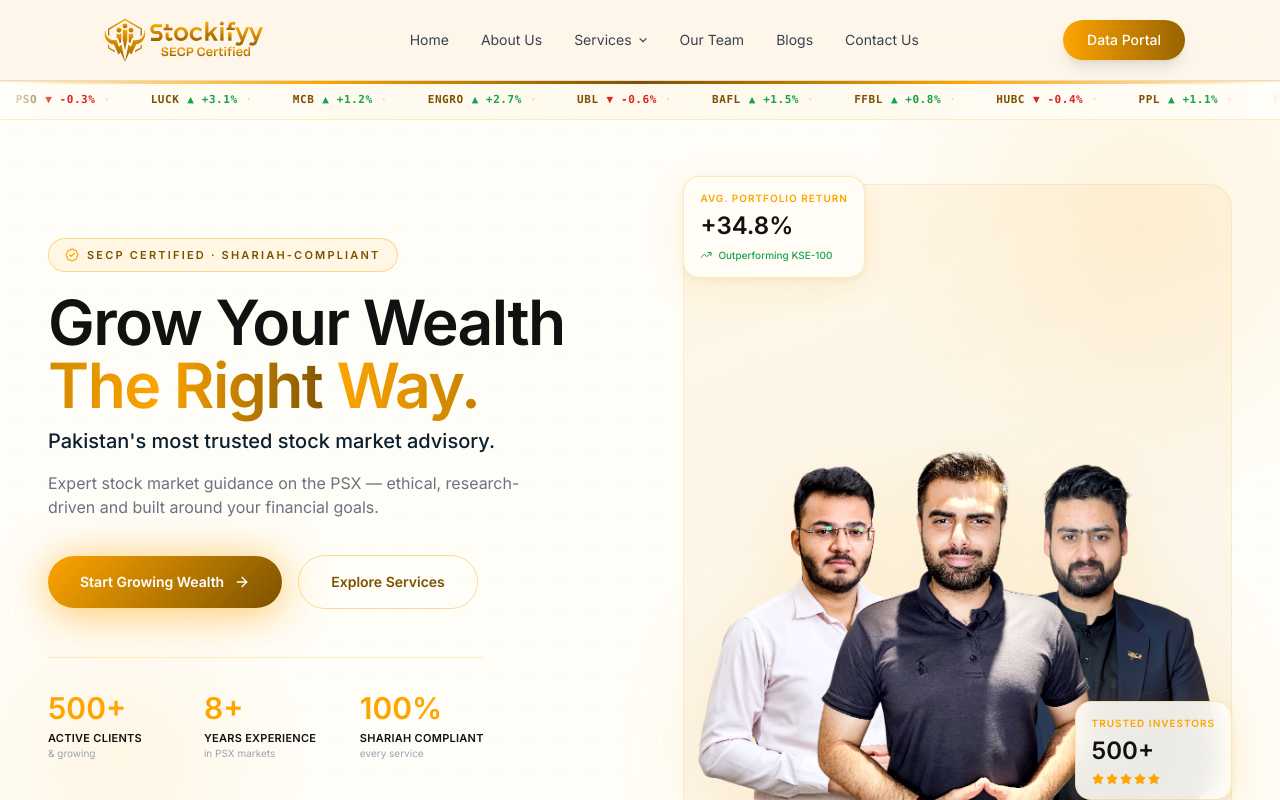
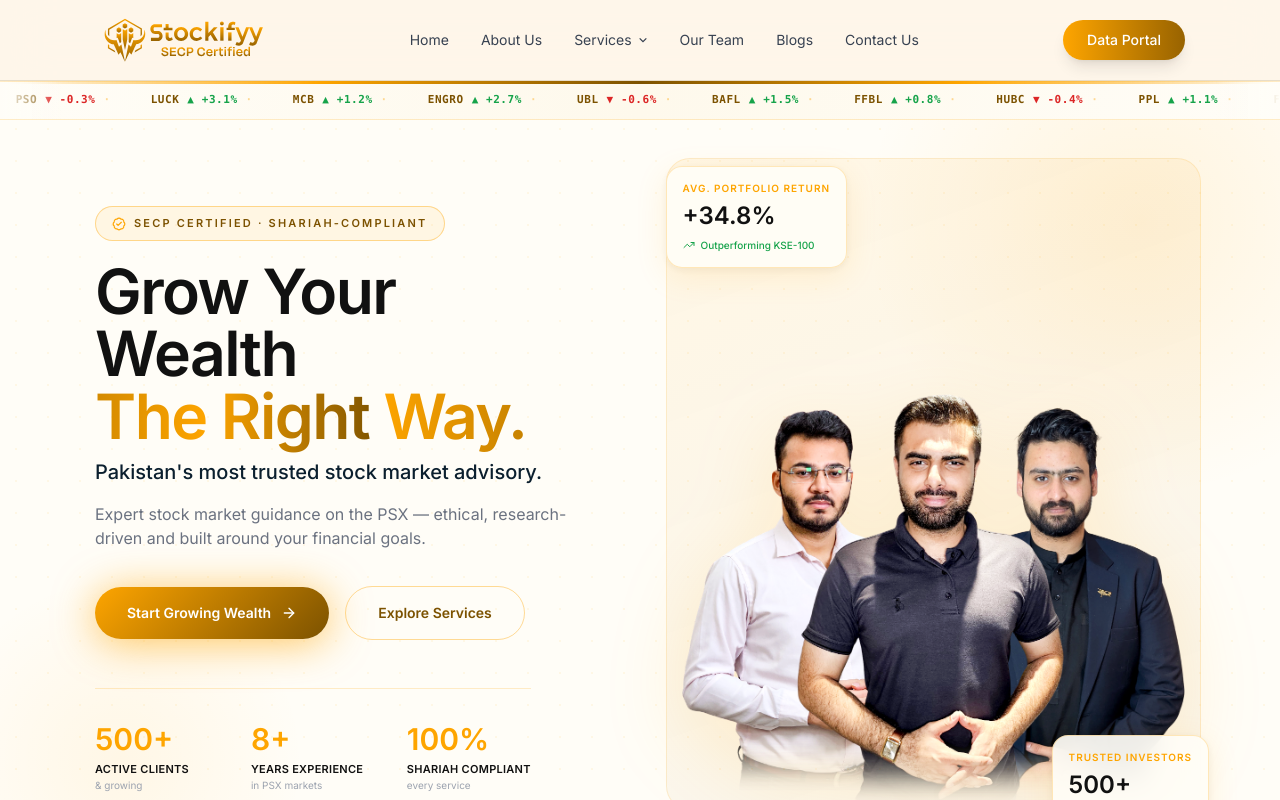
Before and after one commit to mustansar77/stockifyy, a Next.js app: page / in a window 1280 px wide. Shown: the top 800 px of the page. Built offline with nearby package versions, Linux system fonts and the light colour scheme.

Commit message:
herosection and contact form is fixed now

```diff
--- a/src/components/sections/ContactSection.tsx
+++ b/src/components/sections/ContactSection.tsx
@@ -25,14 +25,14 @@
               type="text"
               name="name"
               placeholder="Full name"
-              className="bg-transparent border border-ink/25 px-4 py-3 font-sans text-sm text-ink placeholder:text-ink/40 focus:border-gold outline-none transition-colors"
+              className="rounded-full bg-transparent border border-ink/25 px-5 py-3 font-sans text-sm text-ink placeholder:text-ink/40 focus:border-gold outline-none transition-colors"
             />
 
             <input
               type="email"
               name="email"
               placeholder="Work email"
-              className="bg-transparent border border-ink/25 px-4 py-3 font-sans text-sm text-ink placeholder:text-ink/40 focus:border-gold outline-none transition-colors"
+              className="rounded-full bg-transparent border border-ink/25 px-5 py-3 font-sans text-sm text-ink placeholder:text-ink/40 focus:border-gold outline-none transition-colors"
             />
           </div>
 
@@ -40,19 +40,19 @@
             type="text"
             name="company"
             placeholder="Company"
-            className="w-full bg-transparent border border-ink/25 px-4 py-3 font-sans text-sm text-ink placeholder:text-ink/40 focus:border-gold outline-none transition-colors"
+            className="w-full rounded-full bg-transparent border border-ink/25 px-5 py-3 font-sans text-sm text-ink placeholder:text-ink/40 focus:border-gold outline-none transition-colors"
           />
 
           <textarea
             name="message"
             placeholder="Briefly, what would you like to discuss?"
             rows={4}
-            className="w-full bg-transparent border border-ink/25 px-4 py-3 font-sans text-sm text-ink placeholder:text-ink/40 focus:border-gold outline-none transition-colors resize-none"
+            className="w-full rounded-2xl bg-transparent border border-ink/25 px-5 py-3 font-sans text-sm text-ink placeholder:text-ink/40 focus:border-gold outline-none transition-colors resize-none"
           />
 
           <button
             type="submit"
-            className="bg-gold text-ink font-sans text-sm px-7 py-3.5 hover:bg-ink hover:text-cream transition-colors"
+            className="rounded-full bg-gradient-to-r from-gold to-goldDeep text-white font-sans text-sm font-medium px-7 py-3.5 shadow-lg hover:opacity-90 transition-opacity"
           >
             Send confidentially
           </button>
--- a/src/components/sections/Hero.tsx
+++ b/src/components/sections/Hero.tsx
@@ -80,8 +80,8 @@
       <Ticker />
 
       {/* MAIN CONTENT */}
-      <div className="relative z-10 mx-auto max-w-7xl px-5 sm:px-8  lg:px-12">
-        <div className="flex min-h-[calc(100vh-40px)] flex-col lg:flex-row lg:items-center lg:gap-10">
+      <div className="relative z-10 mx-auto max-w-content px-6 md:px-10">
+        <div className="flex min-h-[calc(100vh-40px)] flex-col lg:flex-row lg:items-center lg:gap-10 lg:py-10">
 
           {/* ════════ LEFT — copy ════════ */}
           <div className="flex w-full flex-col items-start pb-8 pt-12 sm:pb-10 sm:pt-14 lg:w-[52%] lg:py-1 lg:pr-8">
@@ -167,11 +167,11 @@
           </div>
 
           {/* ════════ RIGHT — team image ════════ */}
-          <div className="relative flex w-full items-end justify-center pb-12 lg:w-[48%] lg:h-[calc(100vh-40px)] lg:items-end lg:justify-center lg:pb-0">
+          <div className="relative flex w-full items-center justify-center pb-12 lg:w-[48%] lg:pb-0">
 
             {/* background card — hidden on mobile/tablet, shown on desktop */}
             <div
-              className="absolute inset-x-4 bottom-10 top-10 hidden rounded-3xl lg:block lg:inset-x-0 lg:bottom-0 lg:top-16"
+              className="absolute inset-x-4 bottom-10 top-10 hidden rounded-3xl lg:block lg:-inset-x-4 lg:-top-8 lg:bottom-0"
               style={{
                 background: "linear-gradient(160deg, rgba(254,165,0,0.07) 0%, rgba(124,82,0,0.04) 100%)",
                 border: "1px solid rgba(254,165,0,0.15)",
@@ -180,7 +180,7 @@
 
             {/* floating card 1 — DESKTOP ONLY */}
             <div
-              className="float-card-1 absolute left-0 top-14 z-20 hidden rounded-2xl px-4 py-3.5 lg:block"
+              className="float-card-1 absolute -left-4 -top-6 z-20 hidden rounded-2xl px-4 py-3.5 lg:block"
               style={{
                 background: "rgba(255,253,247,0.92)",
                 border: "1px solid rgba(254,165,0,0.25)",
@@ -202,7 +202,7 @@
 
             {/* floating card 2 — DESKTOP ONLY */}
             <div
-              className="float-card-2 absolute bottom-20 right-0 z-20 hidden rounded-2xl px-4 py-3.5 lg:block"
+              className="float-card-2 absolute -bottom-6 -right-6 z-20 hidden rounded-2xl px-4 py-3.5 lg:block"
               style={{
                 background: "rgba(255,253,247,0.92)",
                 border: "1px solid rgba(254,165,0,0.25)",
```
